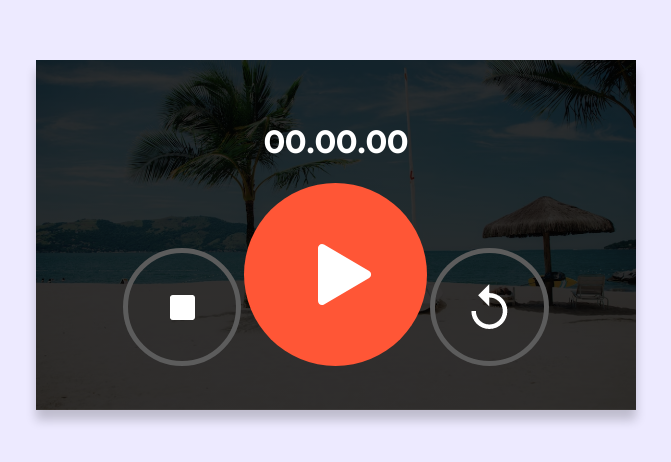
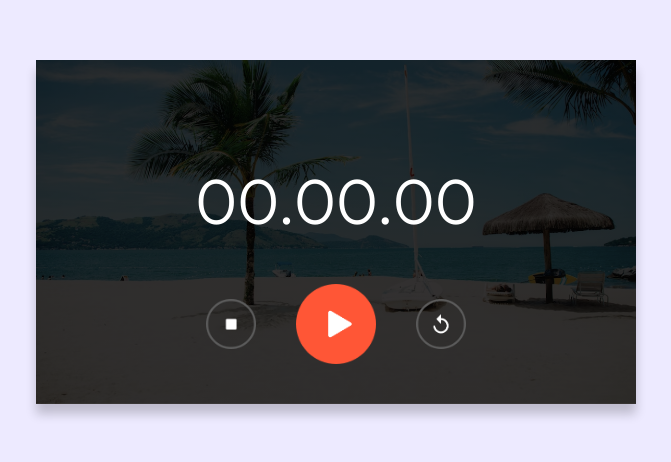
Before and after one commit to rashima200/StopWatch, a plain HTML site: page index.html in a window 1280 px wide. Shown: the part 140-602 px from the top of the page, without its empty margins (304-975 px from the left). Drawn offline with Linux system fonts and the light colour scheme.

Commit message:
feat:script  is added

```diff
--- a/style.css
+++ b/style.css
@@ -18,3 +18,34 @@ body{
 
 
 }
+.stopwatch h1{
+    margin-top: 60px;
+    font-size: 64px;
+    font-weight: 300;
+}
+.buttons{
+    display: flex;
+    align-items: center;
+    justify-items: center;
+
+}
+.buttons img{
+    width: 50px;
+    margin: 0 20px;
+    cursor: pointer;
+}
+
+.buttons{
+    display: flex;
+    align-items: center;
+    justify-content: center;
+}
+.buttons img{
+    width: 50px;
+    margin: 0 20px;
+    cursor: pointer;
+
+}
+.buttons img:nth-child(2){
+    width: 80px;
+}
```
